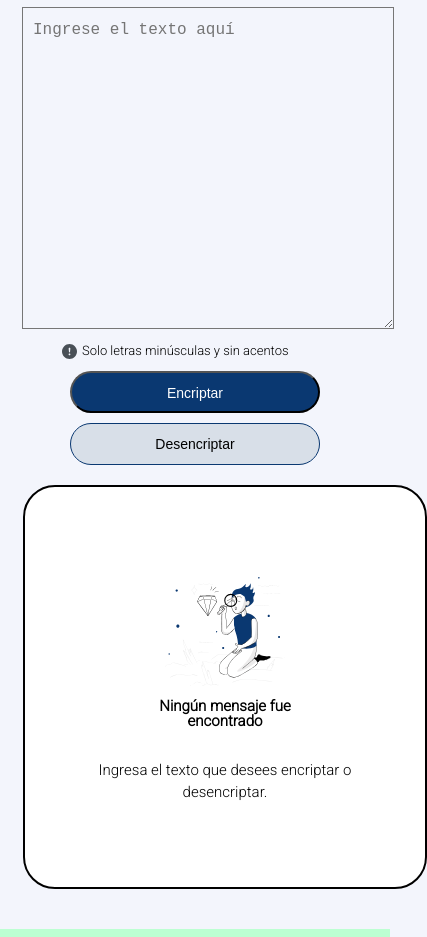
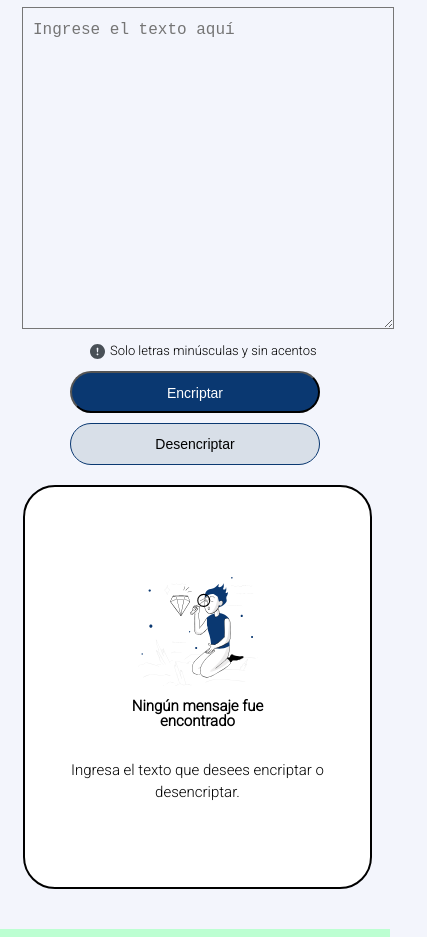
Before and after one commit to ivanaajaya/Challenge-ONE, a plain HTML site: page index.html in a window 390 px wide. Shown: the part 83-1020 px from the top of the page, 427 px wide, since content can reach past the window. Drawn offline with Linux system fonts and the light colour scheme.

Commit message:
update: responsive

```diff
--- a/styles/style.css
+++ b/styles/style.css
@@ -240,7 +240,7 @@ footer img:hover{
         margin-left: 22px;
     }
     .mensaje{
-        padding: 12px 0 12px 22px;
+        padding: 12px 0 12px 50px;
     }
     .mensaje p {
         font-size: 13px;
@@ -257,7 +257,7 @@ footer img:hover{
     }
     /* ----------------------------AREA DEL TEXTO-------------------- */
     .area-texto{
-        width: 400px;
+        width: 345px;
         height: 400px;
         margin-top: 10px;
         margin-left: 23px;
```
